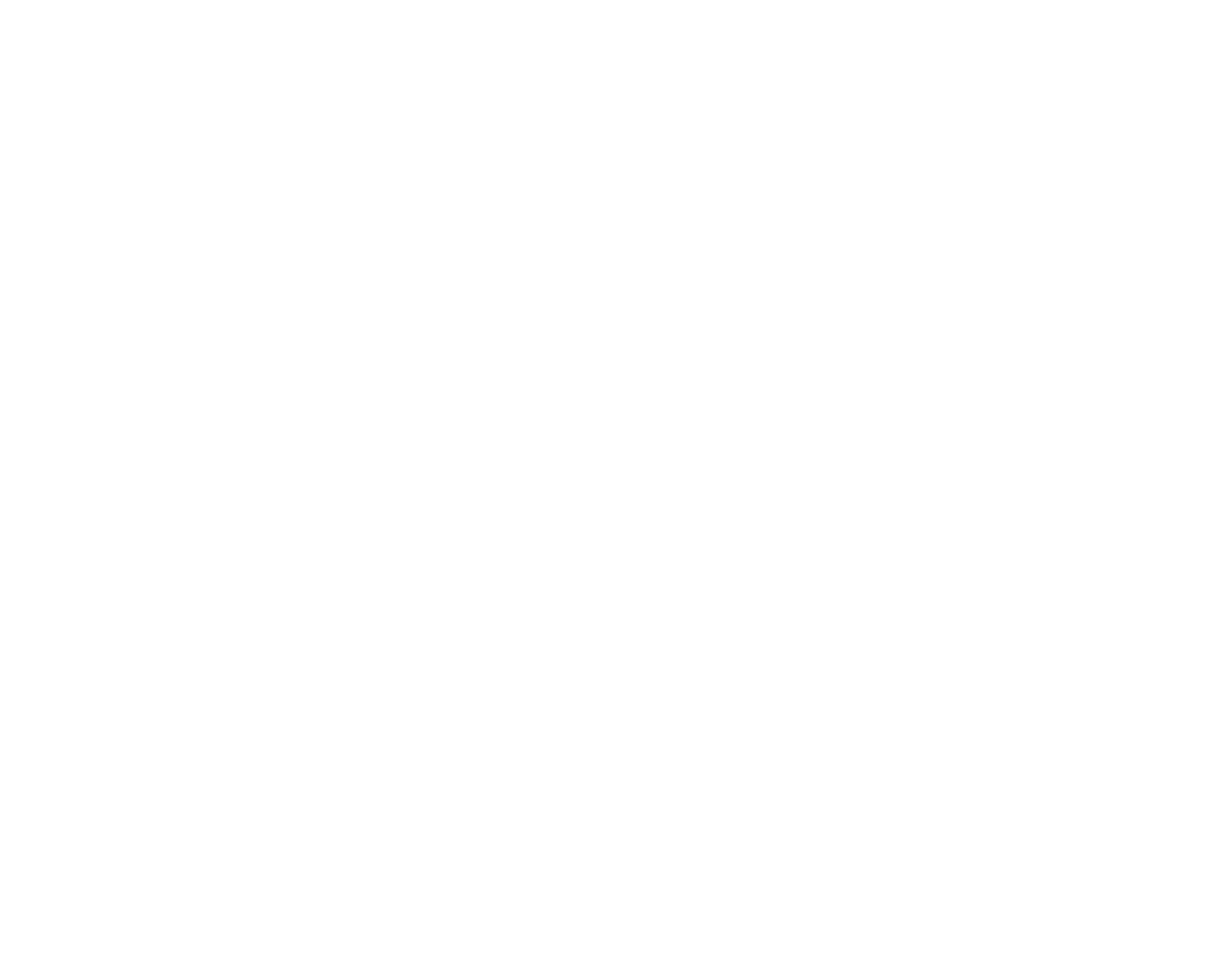
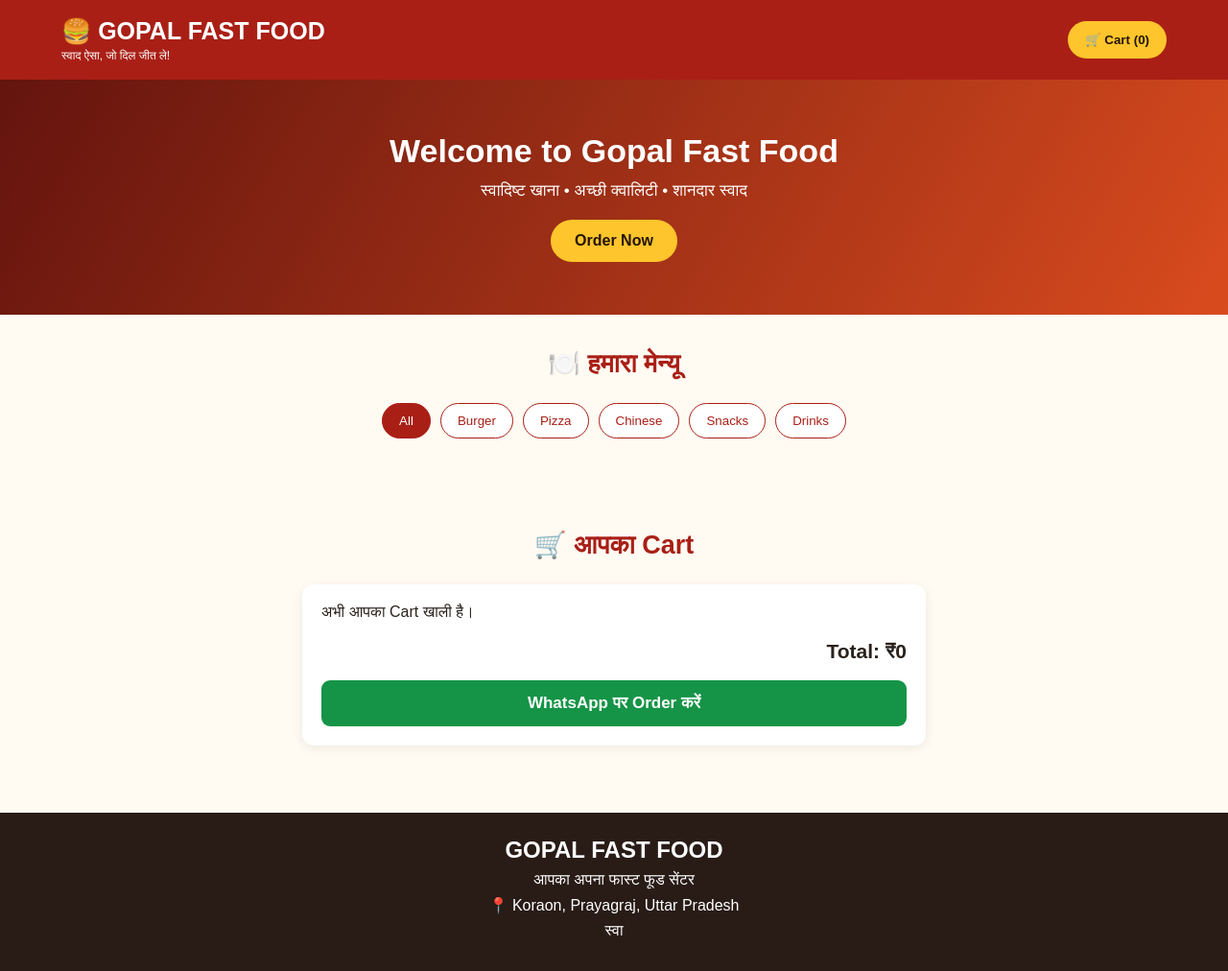
Before and after one commit to gopalfastfood/gopal-fast-food, a plain HTML site: page index.html in a window 1280 px wide. Shown: the whole page at 96% size. Before the commit the page ends 800 px from the top, so only its background shows below. Drawn offline with Linux system fonts and the light colour scheme.

Commit message:
Update index.html

```diff
--- a/index.html
+++ b/index.html
@@ -1 +1,81 @@
-<!-- GOPAL FAST FOOD WEBSITE -->
+<!DOCTYPE html>
+<html lang="hi">
+<head>
+<meta charset="UTF-8">
+<meta name="viewport" content="width=device-width, initial-scale=1.0">
+<title>Gopal Fast Food | Koraon</title>
+<style>
+*{margin:0;padding:0;box-sizing:border-box}
+body{font-family:Arial,sans-serif;background:#fffaf2;color:#29211b}
+header{background:#a91f16;color:white;padding:18px 5%;display:flex;justify-content:space-between;align-items:center;flex-wrap:wrap;gap:12px}
+header h1{font-size:25px}
+header p{font-size:12px;margin-top:4px}
+.cart-btn{background:#ffc52c;color:#251500;border:0;padding:12px 18px;border-radius:25px;font-weight:bold;cursor:pointer}
+.hero{text-align:center;padding:55px 15px;background:linear-gradient(120deg,#64140e,#d94b1e);color:white}
+.hero h2{font-size:34px;margin-bottom:12px}
+.hero p{font-size:17px}
+.hero a{display:inline-block;margin-top:20px;background:#ffc52c;color:#241500;padding:13px 25px;border-radius:25px;text-decoration:none;font-weight:bold}
+.section{padding:35px 5%}
+.section h2{text-align:center;color:#a91f16;margin-bottom:25px;font-size:27px}
+.categories{display:flex;justify-content:center;gap:10px;flex-wrap:wrap;margin-bottom:25px}
+.categories button{padding:10px 17px;border:1px solid #a91f16;border-radius:22px;background:white;color:#a91f16;cursor:pointer}
+.categories button.active{background:#a91f16;color:white}
+.menu{display:grid;grid-template-columns:repeat(auto-fit,minmax(210px,1fr));gap:18px}
+.item{background:white;border-radius:15px;overflow:hidden;box-shadow:0 3px 13px #00000012}
+.foodpic{height:145px;display:grid;place-items:center;background:#fff0d9;font-size:75px}
+.details{padding:15px}
+.details h3{margin-bottom:8px}
+.price{color:#a91f16;font-weight:bold;font-size:18px}
+.add{width:100%;padding:11px;margin-top:12px;border:0;border-radius:8px;background:#a91f16;color:white;font-weight:bold;cursor:pointer}
+.cart{background:white;padding:20px;border-radius:12px;max-width:650px;margin:auto;box-shadow:0 3px 12px #00000012}
+.cart-row{display:flex;justify-content:space-between;padding:12px 0;border-bottom:1px solid #eee;gap:10px}
+.cart-row button{border:0;background:#a91f16;color:white;padding:5px 9px;border-radius:5px}
+.total{text-align:right;font-size:21px;font-weight:bold;margin-top:20px}
+.order{width:100%;padding:14px;background:#159447;color:white;border:0;border-radius:9px;font-size:17px;font-weight:bold;margin-top:18px;cursor:pointer}
+footer{text-align:center;background:#291c17;color:white;padding:25px;margin-top:35px}
+footer p{margin:8px}
+</style>
+</head>
+<body>
+
+<header>
+ <div>
+  <h1>🍔 GOPAL FAST FOOD</h1>
+  <p>स्वाद ऐसा, जो दिल जीत ले!</p>
+ </div>
+ <button class="cart-btn" onclick="document.getElementById('cart').scrollIntoView()">🛒 Cart (<span id="count">0</span>)</button>
+</header>
+
+<section class="hero">
+ <h2>Welcome to Gopal Fast Food</h2>
+ <p>स्वादिष्ट खाना • अच्छी क्वालिटी • शानदार स्वाद</p>
+ <a href="#menu">Order Now</a>
+</section>
+
+<section class="section" id="menu">
+ <h2>🍽️ हमारा मेन्यू</h2>
+ <div class="categories">
+  <button class="active" onclick="filterMenu('All',this)">All</button>
+  <button onclick="filterMenu('Burger',this)">Burger</button>
+  <button onclick="filterMenu('Pizza',this)">Pizza</button>
+  <button onclick="filterMenu('Chinese',this)">Chinese</button>
+  <button onclick="filterMenu('Snacks',this)">Snacks</button>
+  <button onclick="filterMenu('Drinks',this)">Drinks</button>
+ </div>
+ <div class="menu" id="menuItems"></div>
+</section>
+
+<section class="section" id="cart">
+ <h2>🛒 आपका Cart</h2>
+ <div class="cart">
+  <div id="cartItems">अभी आपका Cart खाली है।</div>
+  <div class="total">Total: ₹<span id="total">0</span></div>
+  <button class="order" onclick="placeOrder()">WhatsApp पर Order करें</button>
+ </div>
+</section>
+
+<footer>
+ <h2>GOPAL FAST FOOD</h2>
+ <p>आपका अपना फास्ट फूड सेंटर</p>
+ <p>📍 Koraon, Prayagraj, Uttar Pradesh</p>
+ <p>स्वा<!-- GOPAL FAST FOOD WEBSITE -->
```
